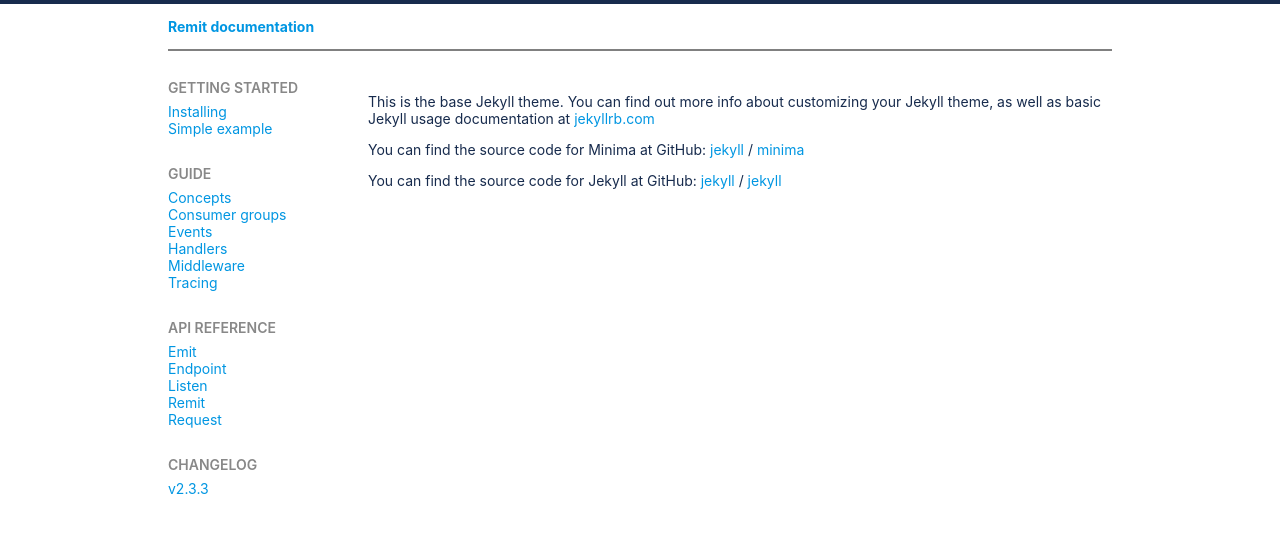
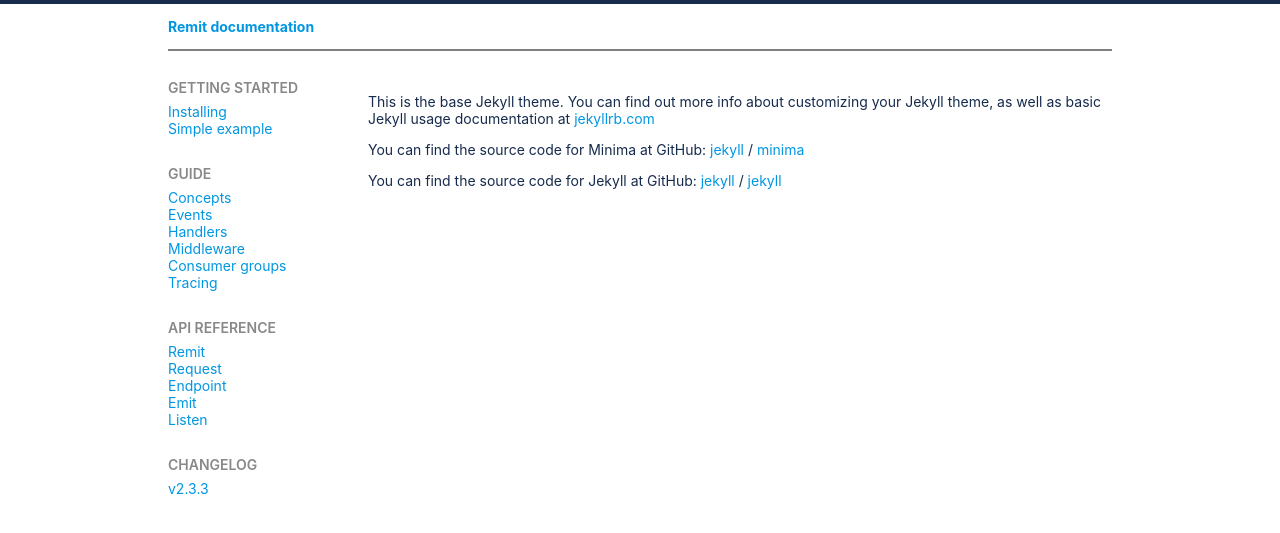
Before and after one commit to jpwilliams/remit, a Jekyll site: the page built from docs/about.md, in a window 1280 px wide. Shown: the top 533 px of the page. Built offline with Jekyll 4.4.1, drawn with Linux system fonts in a browser that asks for light colours.

Commit message:
📖(sidebar): sort collection items

```diff
--- a/docs/_includes/sidebar.html
+++ b/docs/_includes/sidebar.html
@@ -1,7 +1,7 @@
 <div class="sidebar">
   {% for id in site.sidebar_collections %}
     {% assign collection = site.collections | where: "label", id | first %}
-    {% assign docs = site[id] %}
+    {% assign docs = site[id] | sort: 'order' %}
 
     {% for doc in docs %}
       {% if forloop.first %}
```
